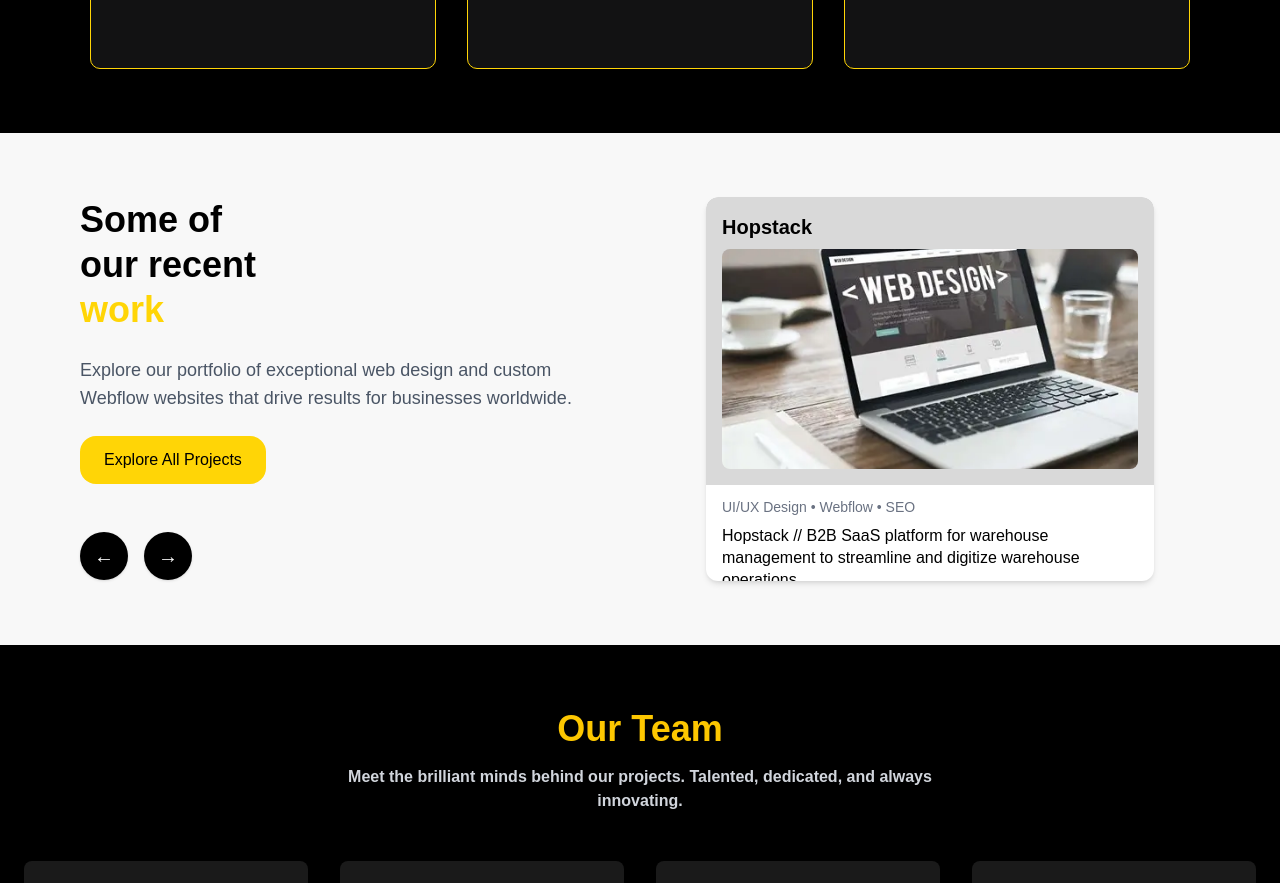
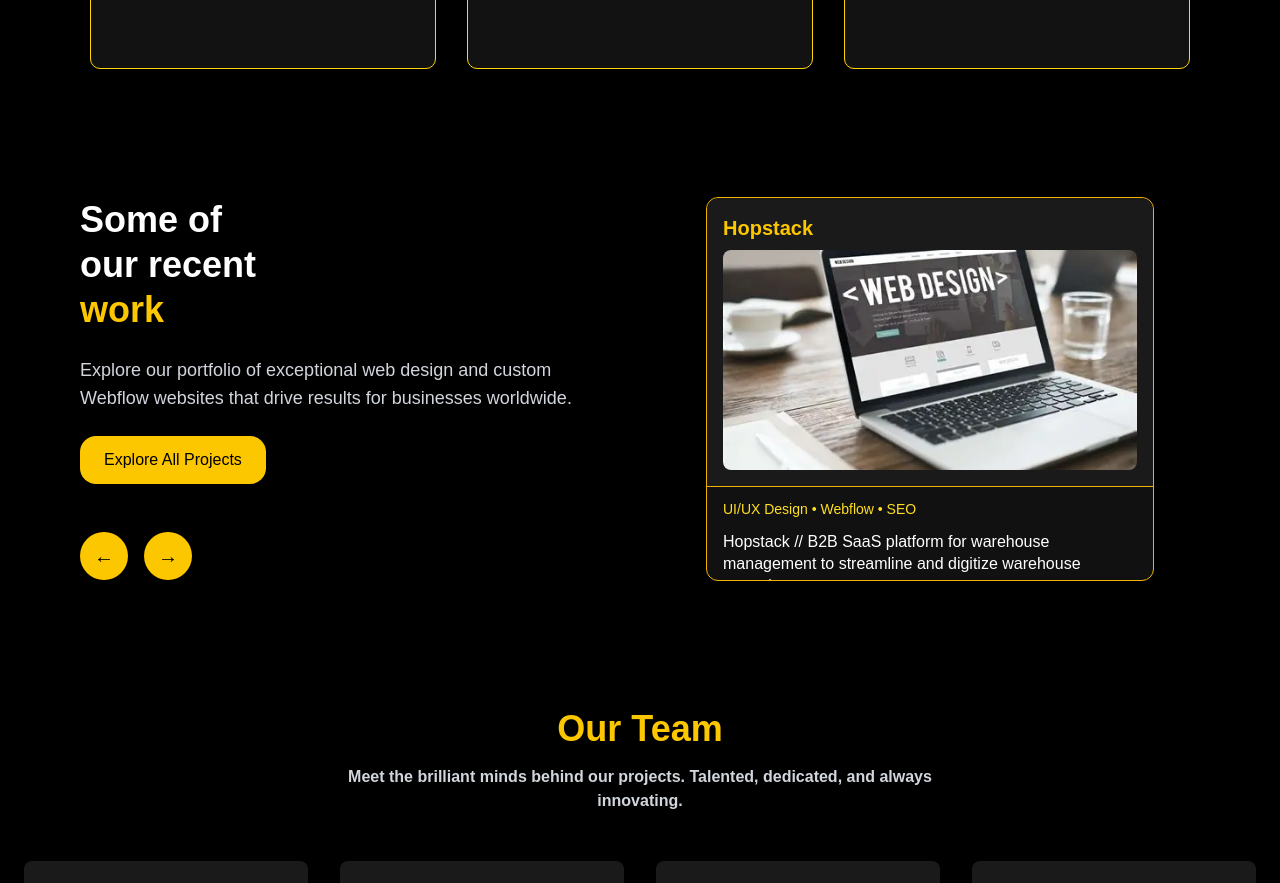
Before and after one commit to sanket5257/ramscript, a Next.js app: page / in a window 1280 px wide. Shown: the part 2140-3023 px from the top of the page. Built offline with nearby package versions, Linux system fonts and the light colour scheme.

Commit message:
changed theme

```diff
--- a/src/components/RecentProjects.jsx
+++ b/src/components/RecentProjects.jsx
@@ -32,21 +32,21 @@ export default function RecentProjects() {
   }
 
   return (
-    <section className="bg-[#f8f8f8] text-black py-16 px-4 lg:px-20">
+    <section className="bg-black text-white py-16 px-4 lg:px-20">
       <div className="max-w-7xl mx-auto grid grid-cols-1 lg:grid-cols-2 gap-10 items-start">
         {/* LEFT SIDE */}
         <div className="space-y-6">
           <h2 className="text-4xl font-extrabold leading-tight">
             Some of <br />
             our recent <br />
-            <span className="text-[#FFD506]">work</span>
+            <span className="text-yellow-400">work</span>
           </h2>
-          <p className="text-gray-600 text-lg">
+          <p className="text-gray-300 text-lg">
             Explore our portfolio of exceptional web design and custom Webflow websites that
             drive results for businesses worldwide.
           </p>
 
-          <button className="bg-[#FFD506] text-black px-6 py-3 rounded-2xl hover:bg-gray-100 transition">
+          <button className="bg-yellow-400 text-black px-6 py-3 rounded-2xl hover:bg-yellow-300 transition">
             Explore All Projects
           </button>
 
@@ -54,13 +54,13 @@ export default function RecentProjects() {
           <div className="flex gap-4 pt-6">
             <button
               onClick={goLeft}
-              className="w-12 h-12 rounded-full bg-black text-white text-xl flex items-center justify-center shadow"
+              className="w-12 h-12 rounded-full bg-yellow-400 text-black text-xl flex items-center justify-center shadow hover:bg-yellow-300"
             >
               ←
             </button>
             <button
               onClick={goRight}
-              className="w-12 h-12 rounded-full bg-black text-white text-xl flex items-center justify-center shadow"
+              className="w-12 h-12 rounded-full bg-yellow-400 text-black text-xl flex items-center justify-center shadow hover:bg-yellow-300"
             >
               →
             </button>
@@ -69,32 +69,30 @@ export default function RecentProjects() {
 
         {/* RIGHT SIDE - Medium size card with fixed height */}
         <div className="w-full max-w-md mx-auto h-[30vw] flex items-start">
-          <div className="bg-white rounded-xl shadow-md w-full h-full overflow-hidden flex flex-col">
+          <div className="bg-[#111111] rounded-xl shadow-md w-full h-full overflow-hidden flex flex-col border border-yellow-500">
             {/* Top: Image + title */}
-            <div className="bg-[#d9d9d9] rounded-t-xl p-4">
-              <p className="font-semibold text-xl mb-2">{projects[activeIndex].title}</p>
+            <div className="bg-[#1a1a1a] rounded-t-xl p-4 border-b border-yellow-500">
+              <p className="font-semibold text-xl mb-2 text-yellow-400">{projects[activeIndex].title}</p>
               <div className="overflow-hidden rounded-lg">
                 <img
                   src={projects[activeIndex].image}
                   alt={projects[activeIndex].title}
-                  className="w-full h-[220px] object-cover"
+                  className="w-full h-[220px] object-cover rounded-md"
                 />
               </div>
             </div>
 
             {/* Bottom: Description & tags */}
-            <div className="px-4 py-3 overflow-y-auto">
-              <div className="text-sm text-gray-500 mb-2">
-                {projects[activeIndex].services}
-              </div>
-              <h3 className="font-medium text-base mb-3 leading-snug">
+            <div className="px-4 py-3 overflow-y-auto text-sm text-gray-300 space-y-3">
+              <div className="text-yellow-300 font-medium">{projects[activeIndex].services}</div>
+              <h3 className="font-medium text-base leading-snug text-white">
                 {projects[activeIndex].description}
               </h3>
               <div className="flex flex-wrap gap-2">
                 {projects[activeIndex].tags.map((tag, i) => (
                   <span
                     key={i}
-                    className="bg-gray-200 text-sm rounded-full px-3 py-1"
+                    className="bg-yellow-500 text-black text-xs font-semibold rounded-full px-3 py-1"
                   >
                     {tag}
                   </span>
```
